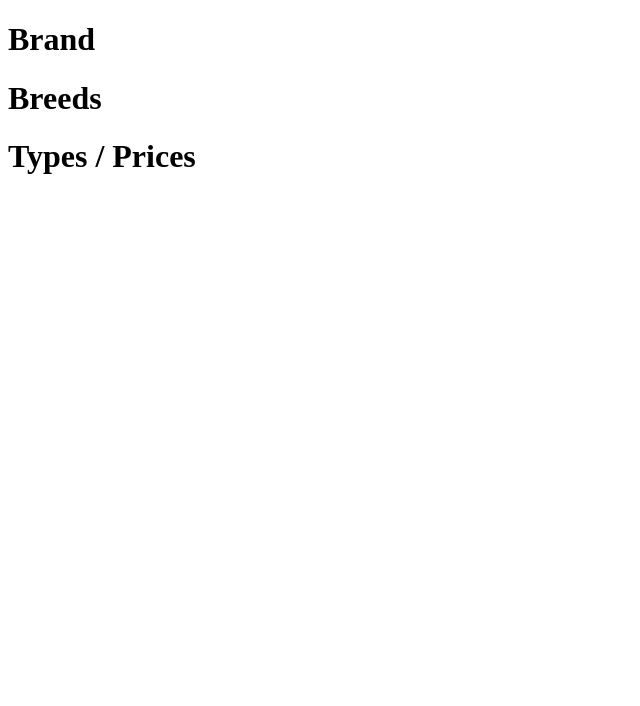
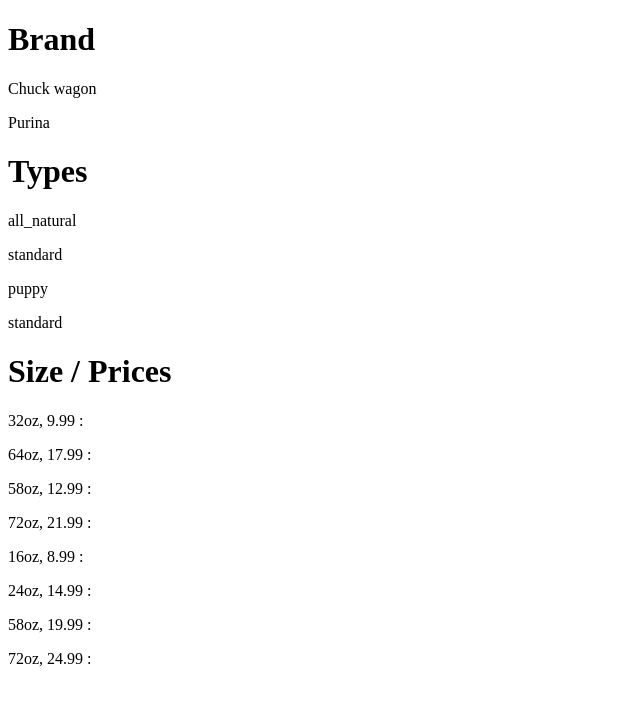
Before and after one commit to nss-day-cohort-13/spa-pet-food-project-CoryTohill, a plain HTML site: page index.html in a window 1280 px wide. Shown: the whole page, without its empty margins (0-640 px from the left). Drawn offline with Linux system fonts and the light colour scheme.

Commit message:
inserts all json data into HTML

```diff
--- a/index.html
+++ b/index.html
@@ -12,12 +12,12 @@
       <h1>Brand</h1>
     </div>
 
-    <div id="breeds">
-      <h1>Breeds</h1>
+    <div id="types">
+      <h1>Types</h1>
     </div>
 
-    <div id="typesPrices">
-      <h1>Types / Prices</h1>
+    <div id="volumesPrices">
+      <h1>Size / Prices</h1>
     </div>
 
     <script src="main.js" type="text/javascript" charset="utf-8" async defer></script>
--- a/main.js
+++ b/main.js
@@ -0,0 +1,42 @@
+var brandDiv = document.getElementById("brand");
+var typesDiv = document.getElementById("types");
+var volumesPricesDiv = document.getElementById("volumesPrices");
+var brandHTML = "";
+var typesHTML = "";
+var nameHTML = "";
+var priceHTML = "";
+var nameAndPriceHTML = "";
+
+
+var dogFoodRequest = new XMLHttpRequest();
+
+dogFoodRequest.open("GET", "dogFood.json");
+dogFoodRequest.send();
+dogFoodRequest.addEventListener("load", processDogFoodData);
+
+function processDogFoodData () {
+  var dogFoodData = JSON.parse(this.responseText);
+
+  for (i = 0; i < dogFoodData.dog_brands.length; i++) {
+    brandHTML += `<p>${dogFoodData.dog_brands[i].name}</p>`;
+
+    for (typ = 0; typ < dogFoodData.dog_brands[i].types.length; typ++) {
+      typesHTML += `<p>${dogFoodData.dog_brands[i].types[typ].type}</p>`;
+
+      for (vol = 0; vol < dogFoodData.dog_brands[i].types[typ].volumes.length; vol++) {
+        nameHTML = dogFoodData.dog_brands[i].types[typ].volumes[vol].name;
+
+        priceHTML = dogFoodData.dog_brands[i].types[typ].volumes[vol].price;
+
+        nameAndPriceHTML += `<p>${nameHTML}, ${priceHTML} : </p>`;
+      }
+    }
+
+  }
+
+
+  brandDiv.innerHTML += brandHTML;
+  typesDiv.innerHTML += typesHTML;
+  volumesPricesDiv.innerHTML += nameAndPriceHTML;
+
+};
```
